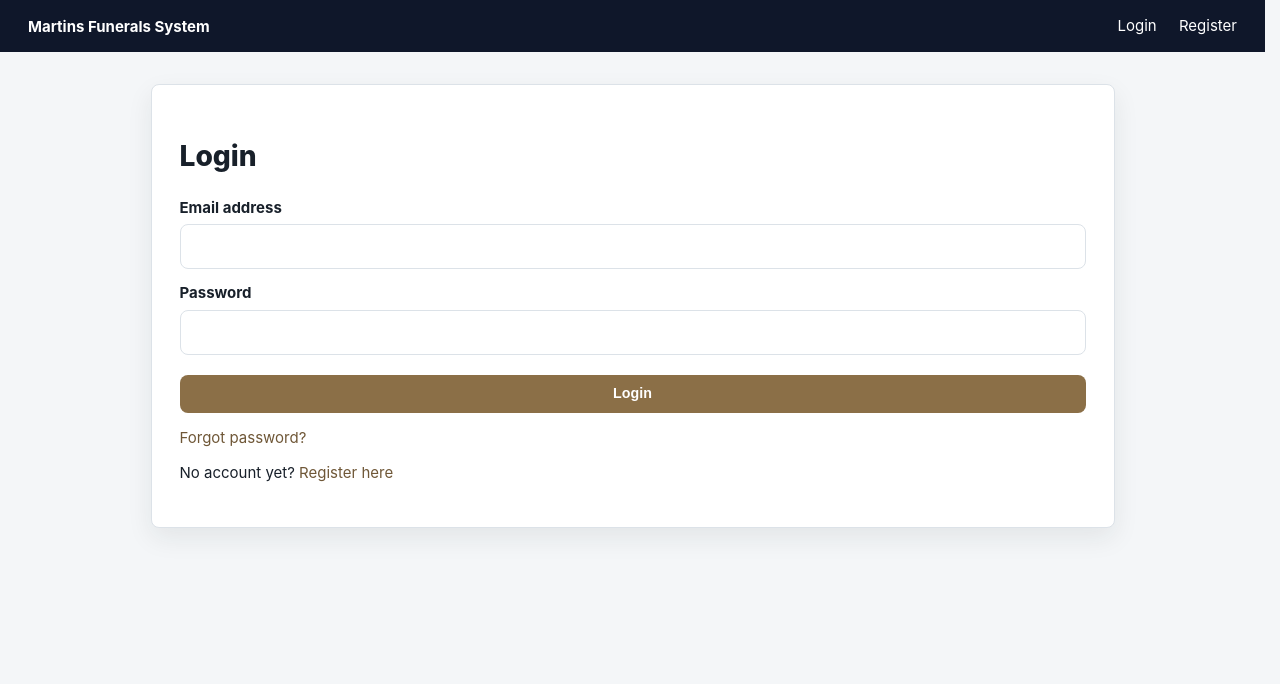
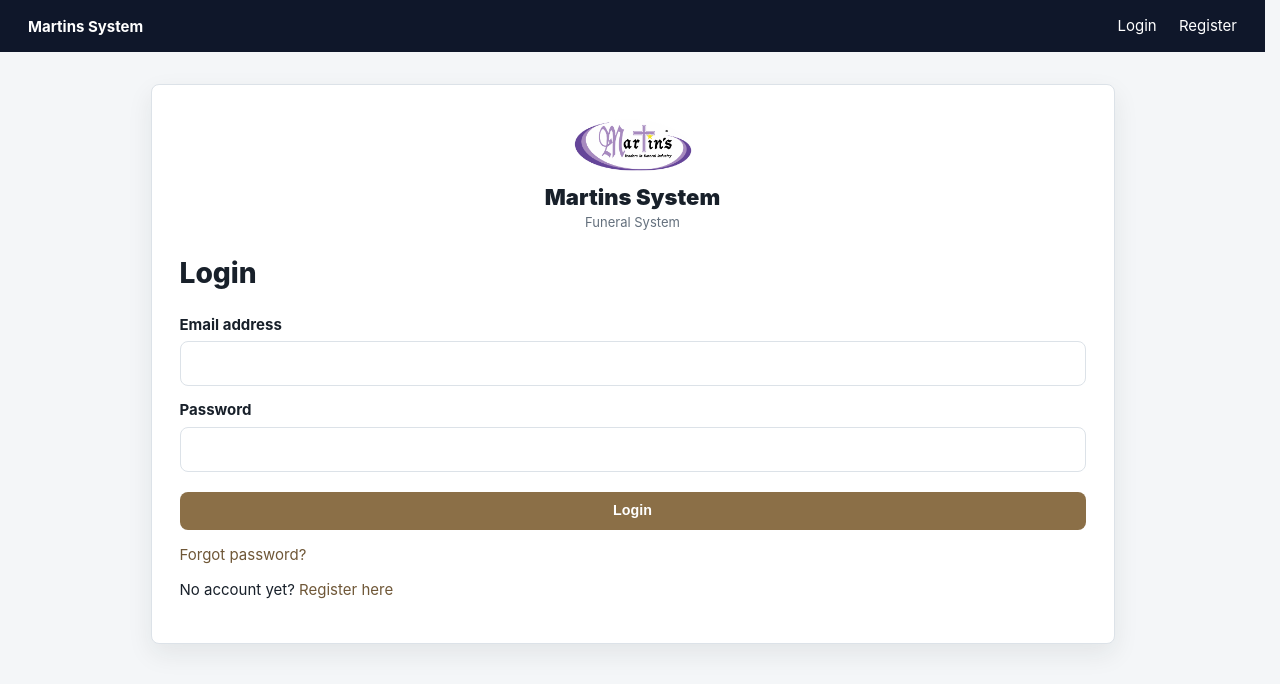
Before and after one commit to WjmPiek/martins-funeral-system, a Flask app: page /login in a window 1280 px wide. Shown: the top 684 px of the page. Run offline with Flask 3, Linux system fonts and the light colour scheme.

Commit message:
Standardize Martins branding

```diff
--- a/app/static/css/martins-theme.css
+++ b/app/static/css/martins-theme.css
@@ -46,3 +46,12 @@ th { background: var(--martins-surface-soft) !important; color: var(--martins-mu
 .alert, .flash { border-radius: var(--martins-radius) !important; border: 1px solid var(--martins-border) !important; }
 .login-card, .auth-card, .form-card { max-width: 560px; margin-inline: auto; }
 .login-logo, .sidebar-logo img, .sidebar-brand img { object-fit: contain; }
+
+.sidebar-logo, .martins-brand, .executive-brand { display:flex !important; flex-direction:column !important; align-items:center !important; text-align:center !important; gap:8px !important; }
+.sidebar-logo img, .martins-brand-logo, .executive-brand img { width:118px !important; height:64px !important; object-fit:contain !important; }
+.martins-brand-title, .executive-brand h1 { display:block !important; width:100%; font-size:18px !important; line-height:1.15 !important; font-weight:900 !important; color:#fff !important; }
+.martins-brand-module, .executive-brand p { display:block !important; color:rgba(255,255,255,.78) !important; font-size:12px !important; line-height:1.2 !important; text-transform:none !important; }
+.login-brand-copy, .martins-login-header { display:flex !important; flex-direction:column !important; align-items:center !important; text-align:center !important; gap:4px !important; margin:0 0 18px !important; }
+.login-brand-copy strong, .martins-login-header strong { color:var(--martins-text) !important; font-size:22px !important; line-height:1.15 !important; font-weight:900 !important; }
+.login-brand-copy span, .martins-login-header span { color:var(--martins-muted) !important; font-size:13px !important; line-height:1.2 !important; }
+.login-logo { display:block !important; width:118px !important; height:64px !important; object-fit:contain !important; margin:0 auto 8px !important; }
--- a/app/templates/auth/login.html
+++ b/app/templates/auth/login.html
@@ -1,6 +1,11 @@
 {% extends "base.html" %}
 {% block auth_content %}
 <section class="card narrow">
+    <img class="login-logo" src="{{ url_for('static', filename='img/logo.png') }}" alt="Martins logo">
+    <div class="login-brand-copy">
+        <strong>Martins System</strong>
+        <span>Funeral System</span>
+    </div>
     <h1>Login</h1>
     <form method="post">
         <label>Email address</label>
--- a/app/templates/base.html
+++ b/app/templates/base.html
@@ -3,7 +3,7 @@
 <head>
     <meta charset="utf-8">
     <meta name="viewport" content="width=device-width, initial-scale=1">
-    <title>Martins Funerals System</title>
+    <title>Martins System · Funeral System</title>
 
     <link rel="preload" href="{{ url_for('static', filename='img/logo.png') }}" as="image" fetchpriority="high">
     <link rel="stylesheet" href="{{ url_for('static', filename='css/styles.css', v='v65-single-style') }}">
@@ -23,7 +23,8 @@
                         decoding="async"
                         fetchpriority="high"
                     >
-                    <span>Martins Funerals System</span>
+                    <span class="martins-brand-title">Martins System</span>
+                    <small class="martins-brand-module">Funeral System</small>
                 </a>
 
                 <nav class="sidebar-nav">
@@ -73,7 +74,8 @@
             <div class="main-panel">
                 <header class="topbar">
                     <div class="page-title">
-                        Martins Funerals System
+                        Martins System
+                        <small class="selected-franchise-label">Funeral System</small>
                         {% if franchise_view_mode and selected_franchise %}
                             <small class="selected-franchise-label">Viewing: {{ selected_franchise.business_name }}</small>
                         {% endif %}
@@ -105,7 +107,7 @@
         </div>
     {% else %}
         <nav class="nav">
-            <div class="brand">Martins Funerals System</div>
+            <div class="brand">Martins System</div>
             <div>
                 <a href="{{ url_for('auth.login') }}">Login</a>
                 <a href="{{ url_for('auth.register') }}">Register</a>
```
